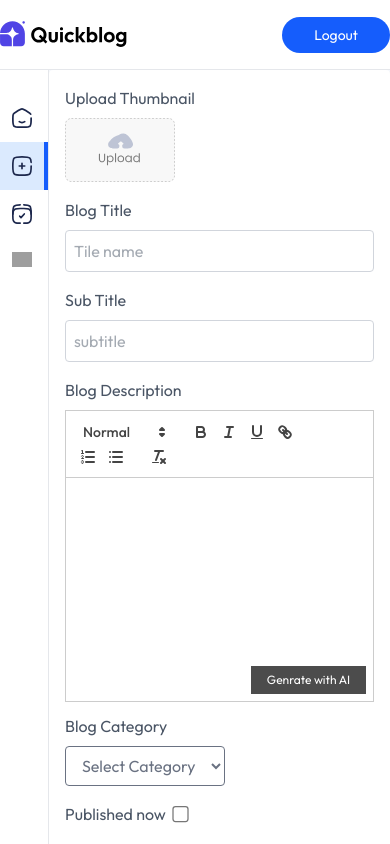
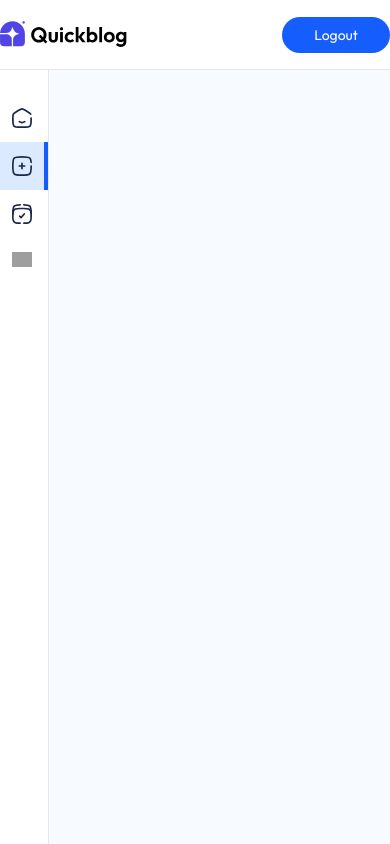
Before and after one commit to Him-anshu-Dev10/Blogapp, a React (Vite) app: page /admin/AddBlogs in a window 390 px wide. Built offline with nearby package versions, Linux system fonts and the light colour scheme; grey boxes are pictures that could not be loaded.

Commit message:
final version

```diff
--- a/package.json
+++ b/package.json
@@ -11,6 +11,7 @@
   },
   "dependencies": {
     "@tailwindcss/vite": "^4.1.11",
+    "axios": "^1.11.0",
     "moment": "^2.30.1",
     "motion": "^12.23.5",
     "quill": "^2.0.3",
--- a/src/components/pages/admin/AddBlogs.jsx
+++ b/src/components/pages/admin/AddBlogs.jsx
@@ -1,11 +1,11 @@
-import React, { useEffect, useState } from "react";
+import axios from "axios";
+import React, { useEffect, useState, useRef } from "react";
 import { assets, blogCategories } from "../../../assets/assets";
 import Quill from "quill";
-import { useRef } from "react";
 import "quill/dist/quill.snow.css";
 
-const addBlogs = () => {
-  const [image, setImage] = useState(false); //false for no file is  bydefault no selected image
+const AddBlogs = () => {
+  const [image, setImage] = useState(false);
   const [title, setTitle] = useState("");
   const [subTitle, setsubTitle] = useState("");
   const [category, setCategory] = useState("Startup");
@@ -14,104 +14,58 @@ const addBlogs = () => {
   const editorRef = useRef(null);
   const quillRef = useRef(null);
 
+  // ✅ submit handler
   const onSubmitHandler = async (e) => {
     e.preventDefault();
+
+    try {
+      const description = quillRef.current.root.innerHTML;
+
+      // 1. formdata banao
+      const formData = new FormData();
+      formData.append(
+        "blog",
+        JSON.stringify({
+          title,
+          subTitle,
+          description,
+          category,
+          isPublished: ispublished,
+        })
+      );
+      formData.append("image", image);
+
+      // 2. axios request
+      const res = await axios.post(
+        "http://localhost:5000/api/blogs/add",
+        formData,
+        {
+          headers: {
+            Accept: "application/json",
+          },
+        }
+      );
+
+      console.log("Response:", res.data);
+      alert(res.data.message || "Blog added successfully ✅");
+    } catch (error) {
+      console.error("Upload Error:", error);
+      alert("Something went wrong ❌");
+    }
   };
-  const generateContent = async () => {};
+
   useEffect(() => {
-    // initiate only once
-
     if (!quillRef.current && editorRef.current) {
       quillRef.current = new Quill(editorRef.current, { theme: "snow" });
     }
   }, []);
+
   return (
     <form
       onSubmit={onSubmitHandler}
       className="flex-1 bg-blue-50/50 text-gray-600 h-full overflow-scroll"
-    >
-      <div className="bg-white w-full max-w-3xl p-4 md:p-10 sm:m-10 shadow rounded">
-        <p>Upload Thumbnail</p>
-        <label htmlFor="image">
-          <img
-            src={!image ? assets.upload_area : URL.createObjectURL(image)}
-            alt="this is space for image upload "
-            className="mt-2 h-16 rounded cursor-pointer"
-          />
-          <input
-            onChange={(e) => setImage(e.target.files[0])}
-            type="file"
-            id="image"
-            hidden
-            required
-          />
-        </label>
-        <p className="mt-4">Blog Title</p>
-        <input
-          type="text"
-          placeholder="Tile name "
-          required
-          className="w-full max-w-large mt-2 p-2 border border-gray-300 outline-none rounded"
-          onChange={(e) => setTitle(e.target.value)}
-          value={title}
-        />
-
-        <p className="mt-4">Sub Title</p>
-        <input
-          type="text"
-          placeholder="subtitle "
-          required
-          className="w-full max-w-large mt-2 p-2 border border-gray-300 outline-none rounded"
-          onChange={(e) => setsubTitle(e.target.value)}
-          value={subTitle}
-        />
-        <p className="mt-4">Blog Description </p>
-        <div className=" max-w-lg h-74 pb-16 sm:pb-10 pt-2 relative ">
-          <div ref={editorRef}></div>
-          <button
-            className="absolute bottom-1  right-2 ml-2 text-xs text-white bg-black/70 px-4 py-1.5  hover:underline cursor-pointer"
-            type="button"
-            onClick={generateContent}
-          >
-            Genrate with AI
-          </button>
-        </div>
-        <p className="mt-4">Blog Category</p>
-        <select
-          onChange={(e) => {
-            setCategory(e.target.value);
-          }}
-          className="mt-2 px-3 py-2 border text-gray-500 border-gray-500 outline-none rounded"
-          name="category"
-        >
-          <option value=""> Select Category </option>
-          {blogCategories.map((item, index) => {
-            return (
-              <option key={index} value={item}>
-                {item}
-              </option>
-            );
-          })}
-        </select>
-        <div className="flex gap-2 mt-4">
-          <p>Published now</p>
-          <input
-            type="checkbox"
-            checked={ispublished}
-            className="scale-125 cursor-pointer"
-            onChange={(e) => setIsPublished(e.target.checked)}
-          />
-        </div>
-
-        <button
-          className="mt-8 w-40 h-10 bg-blue-600 text-white text-sm rounded cursor-pointer"
-          type="submit"
-        >
-          Add Blog
-        </button>
-      </div>
-    </form>
+    ></form>
   );
 };
 
-export default addBlogs;
+export default AddBlogs;
```
Also changed, not shown: 1 other file (tests, documents, lock files or other folders).
